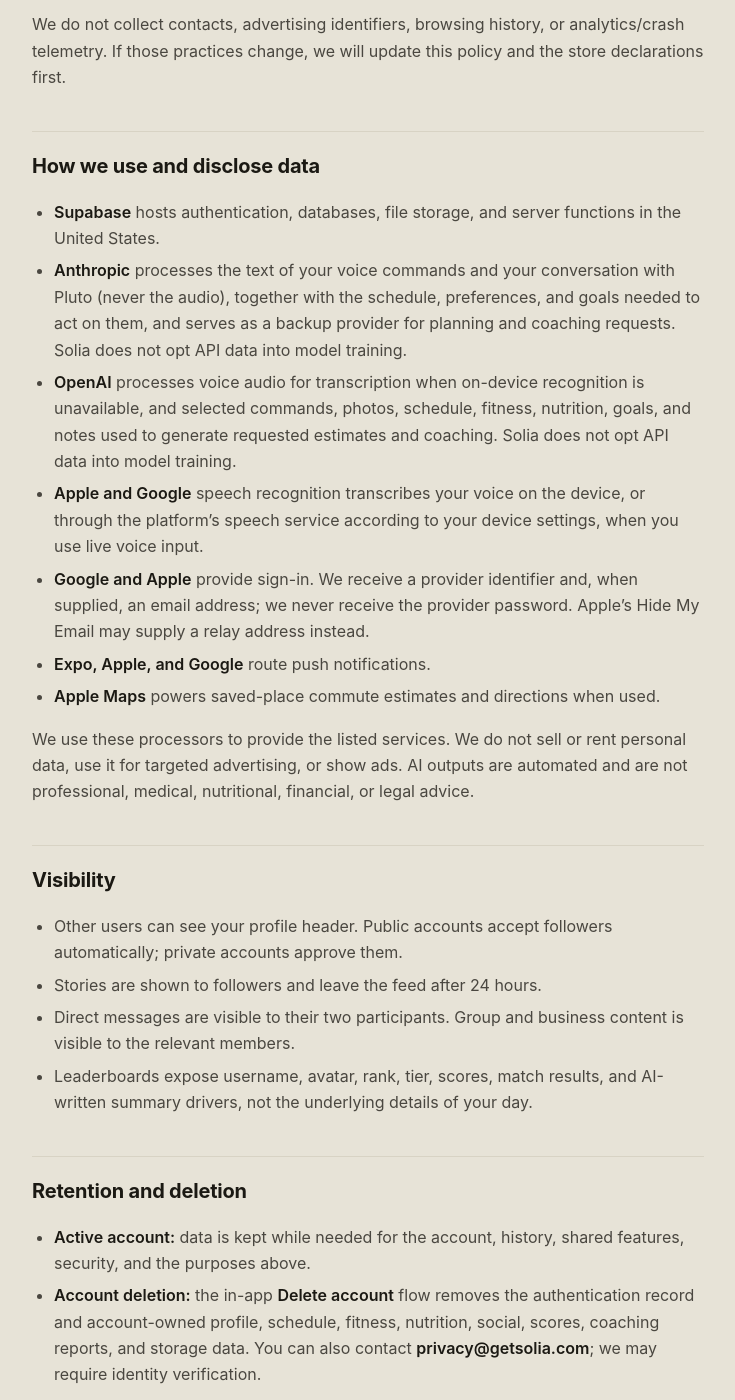
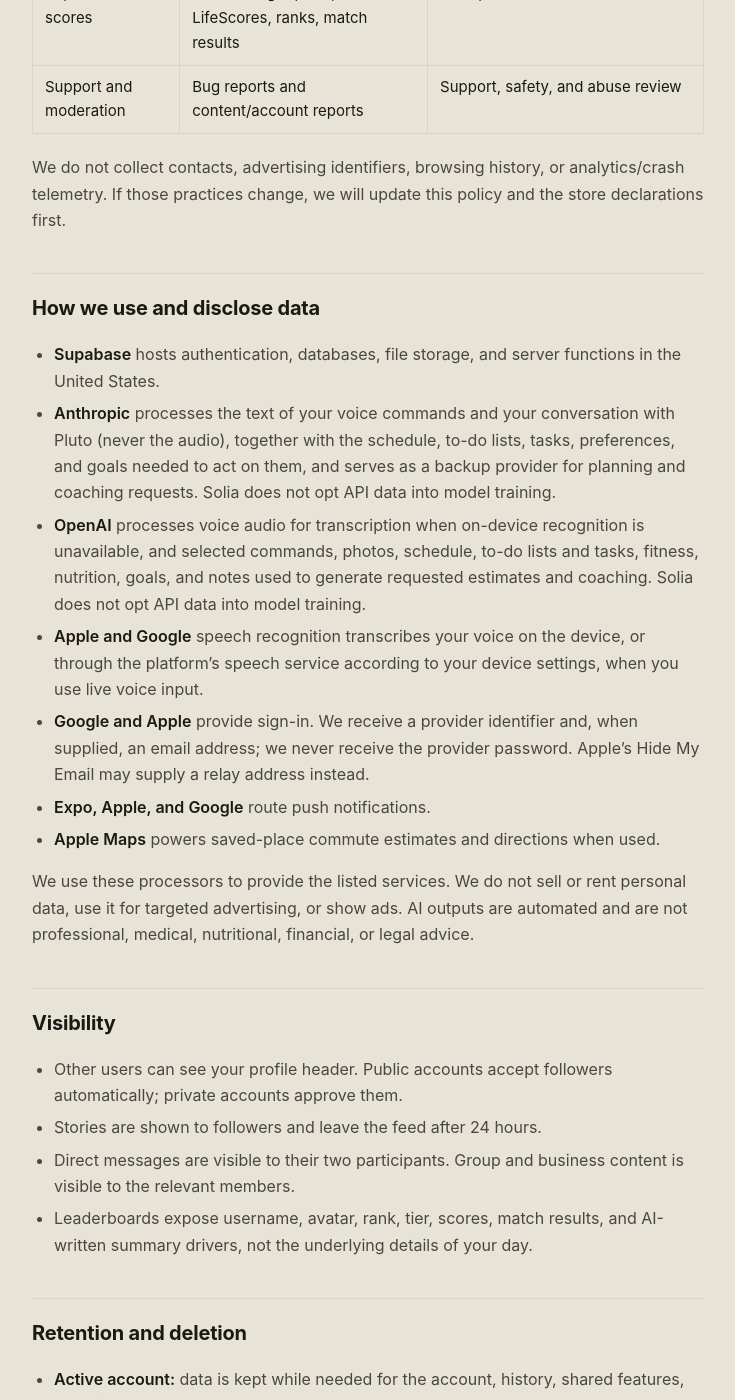
Before and after one commit to Solia-SaaS/Solia-Legal, a Jekyll site: the page built from privacy-policy.md, in a window 1280 px wide and 1400 px high, scrolled down 2072 px. Shown: the whole window, without its empty margins (272-1007 px from the left). Built offline with Jekyll 4.4.1, drawn with Linux system fonts in a browser that asks for light colours; some of the changed text lies outside the part shown.

Commit message:
Privacy Policy and account deletion: name to-do lists and tasks (version stays 1.0)
The to-do list layer ships 2026-10-02: the data table gains a row for to-dos
and tasks, the Anthropic and OpenAI processor lines name them among what is
processed, and the deletion scope (here and on the deletion page) includes
to-dos and tasks. Every document stays 1.0 until launch (owner rule
2026-10-01), so nobody is re-prompted. Canonical source: Solia-iOS
workspace/overview/legal, in parity with the bundled legal-doc-content.ts.

Co-Authored-By: Claude Opus 5.5 <noreply@anthropic.com>

```diff
--- a/privacy-policy.md
+++ b/privacy-policy.md
@@ -22,6 +22,7 @@ We collect data you provide in the app and data needed to operate and secure it.
 | Account | Email when provided, Google or Apple account identifier, username/display name, birthdate | Sign-in, account recovery, identity, age gate |
 | Profile | Goals, constraints, coach notes, sleep pattern, weight, height, biology, fitness preferences | Personalization and coaching |
 | Schedule | Planned and actual blocks, templates, recurring patterns, sleep times, day anchors | Core scheduling |
+| To-dos and tasks | Your to-do lists, what you marked done, partly done or skipped and your notes about it, your tasks and their progress notes | Show your lists, record what happened, and let Pluto plan, carry over and grade your to-dos in coaching |
 | Fitness and nutrition | Workouts, exercises, sets, loads, weigh-ins, meals, food searches, workout and meal photos | Tracking, history, estimates |
 | Voice | Microphone audio, its transcription, and your conversation with Pluto when you use voice commands | Transcribe and execute the request. Speech is transcribed by Apple or Google speech recognition on your device, or by OpenAI on our servers when that is unavailable; Solia does not store the source audio. The transcript and Pluto's replies are kept with your schedule (see Retention and deletion) |
 | Location | Places you explicitly save using while-in-use permission | Attach places to blocks and estimate commutes; no background location |
@@ -35,8 +36,8 @@ We do not collect contacts, advertising identifiers, browsing history, or analyt
 ## How we use and disclose data
 
 - **Supabase** hosts authentication, databases, file storage, and server functions in the United States.
-- **Anthropic** processes the text of your voice commands and your conversation with Pluto (never the audio), together with the schedule, preferences, and goals needed to act on them, and serves as a backup provider for planning and coaching requests. Solia does not opt API data into model training.
-- **OpenAI** processes voice audio for transcription when on-device recognition is unavailable, and selected commands, photos, schedule, fitness, nutrition, goals, and notes used to generate requested estimates and coaching. Solia does not opt API data into model training.
+- **Anthropic** processes the text of your voice commands and your conversation with Pluto (never the audio), together with the schedule, to-do lists, tasks, preferences, and goals needed to act on them, and serves as a backup provider for planning and coaching requests. Solia does not opt API data into model training.
+- **OpenAI** processes voice audio for transcription when on-device recognition is unavailable, and selected commands, photos, schedule, to-do lists and tasks, fitness, nutrition, goals, and notes used to generate requested estimates and coaching. Solia does not opt API data into model training.
 - **Apple and Google** speech recognition transcribes your voice on the device, or through the platform's speech service according to your device settings, when you use live voice input.
 - **Google and Apple** provide sign-in. We receive a provider identifier and, when supplied, an email address; we never receive the provider password. Apple's Hide My Email may supply a relay address instead.
 - **Expo, Apple, and Google** route push notifications.
@@ -54,7 +55,7 @@ We use these processors to provide the listed services. We do not sell or rent p
 ## Retention and deletion
 
 - **Active account:** data is kept while needed for the account, history, shared features, security, and the purposes above.
-- **Account deletion:** the in-app **Delete account** flow removes the authentication record and account-owned profile, schedule, fitness, nutrition, social, scores, coaching reports, and storage data. You can also contact **privacy@getsolia.com**; we may require identity verification.
+- **Account deletion:** the in-app **Delete account** flow removes the authentication record and account-owned profile, schedule, to-dos and tasks, fitness, nutrition, social, scores, coaching reports, and storage data. You can also contact **privacy@getsolia.com**; we may require identity verification.
 - **One-to-one messages:** deleting either participant's account deletes the entire private one-to-one thread and pair background for both participants, including messages the other participant sent in that thread.
 - **Shared groups and businesses:** a group or business with remaining members survives. Ownership transfers to a remaining member; the departing user's membership and account-linked content are removed, and exact account identifiers embedded in surviving records are cleared or scrubbed. A group or business with no remaining member may be deleted.
 - **Other-user and safety records:** another user's match-history row may remain without a live link to the deleted profile. A moderation report filed by another user may remain for safety review; the deleted account ID is removed and replaced with a random deletion-specific correlation key.
```
Also changed, not shown: delete-account.md (+1 -1 lines).
